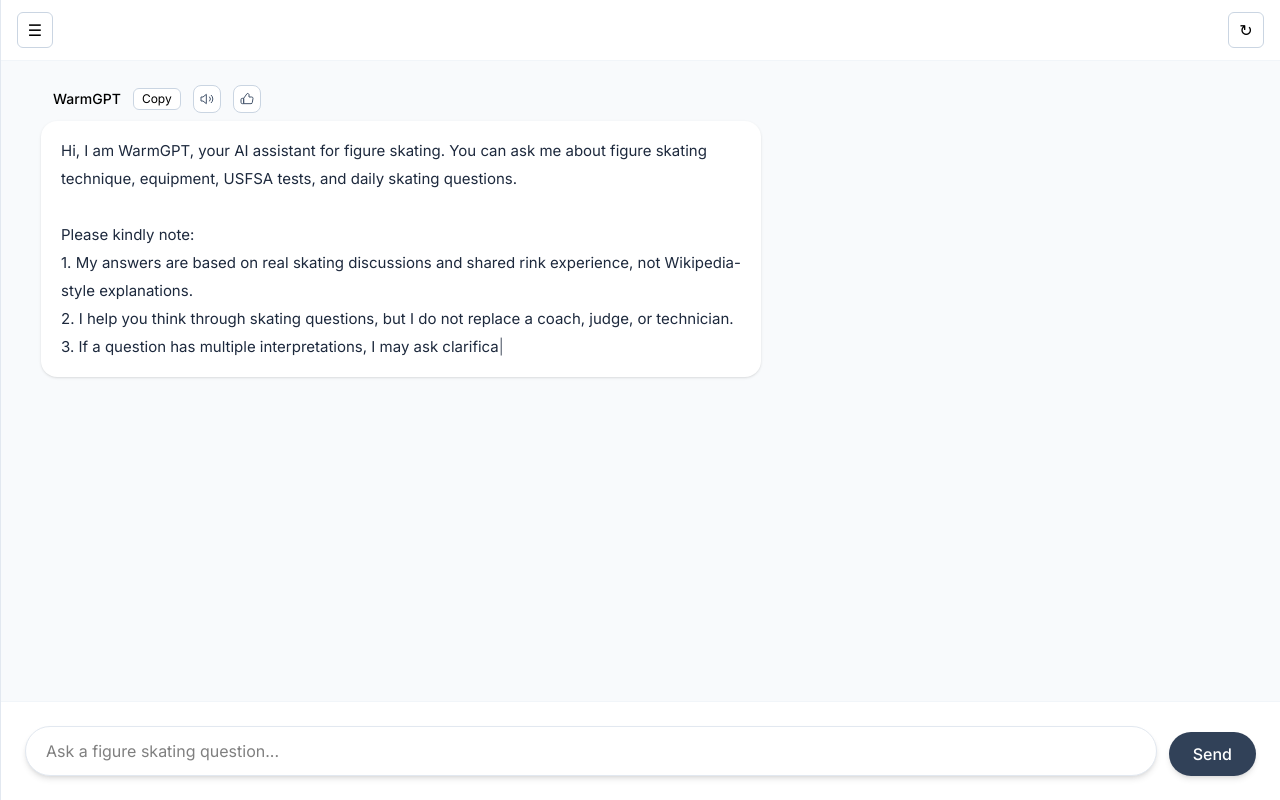
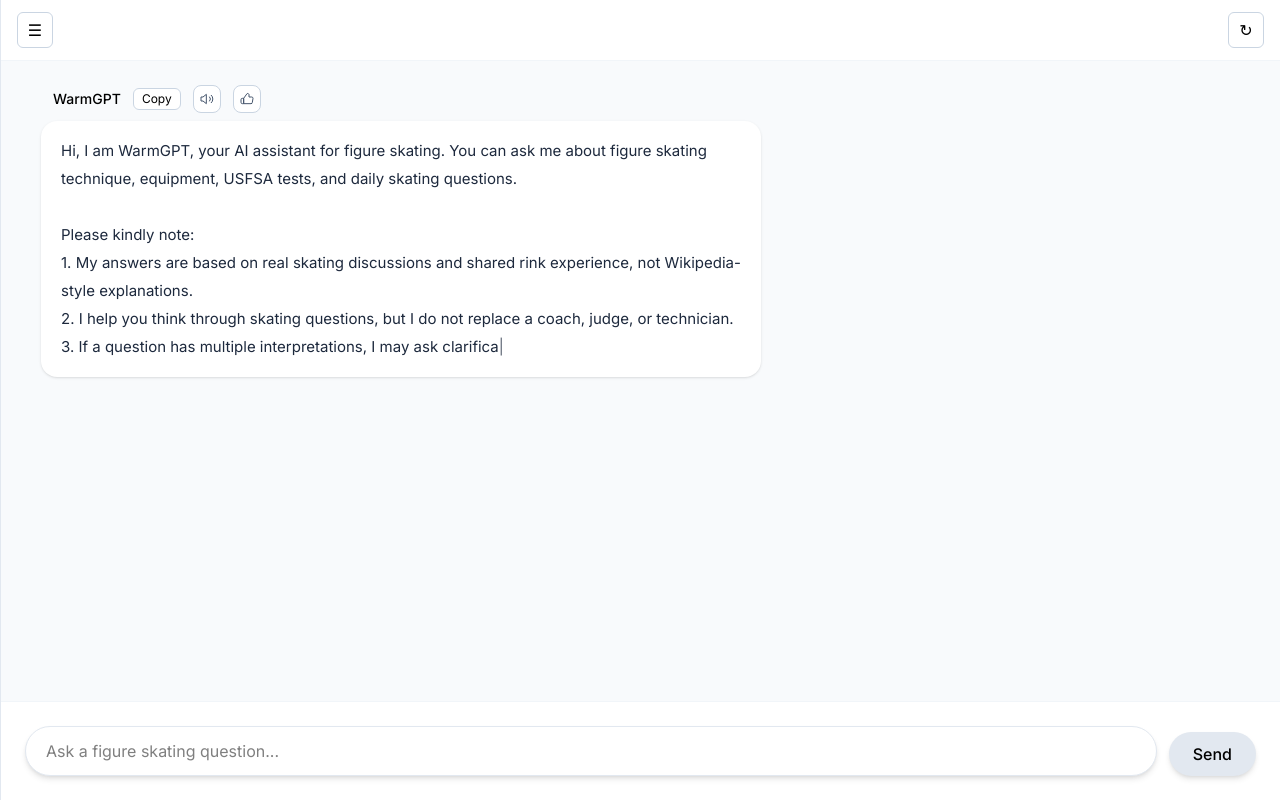
Before and after one commit to charlesl3/warmedge, a Next.js app: page /chat in a window 1280 px wide. Built offline with nearby package versions, Linux system fonts and the light colour scheme.

Commit message:
some UI changes

```diff
--- a/app/chat/page.tsx
+++ b/app/chat/page.tsx
@@ -953,11 +953,11 @@ focus:outline-none focus:ring-2 focus:ring-slate-200
               className="
 h-11 px-6
 rounded-full
-bg-slate-700
-text-white
+bg-slate-200
+text-black
 font-medium
 shadow-md
-hover:bg-slate-600
+hover:bg-slate-300
 active:scale-95
 transition-all duration-150
 "
```
